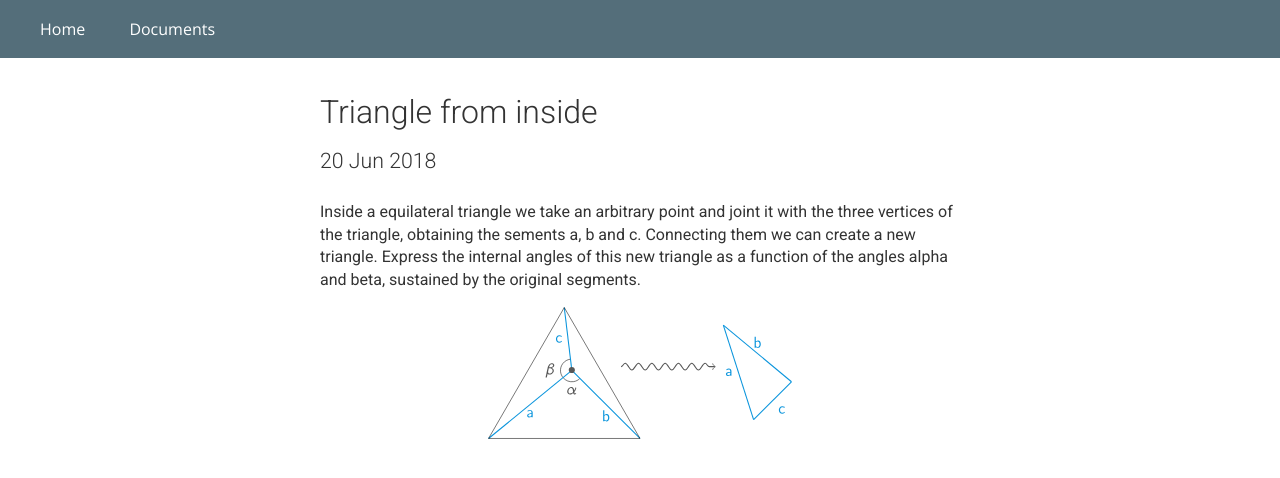
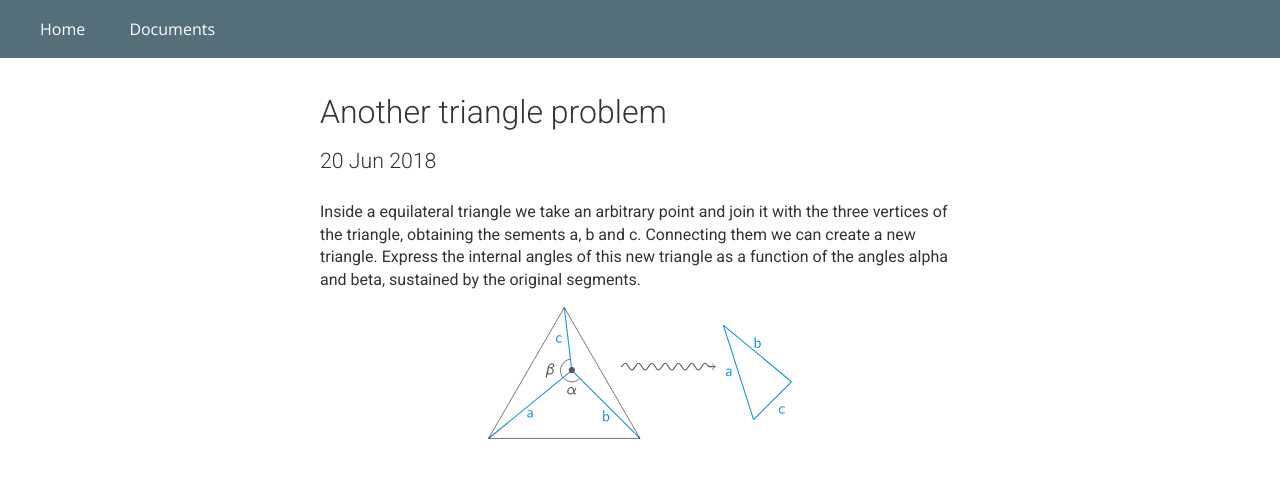
Before and after one commit to guillermobox/guillermobox.github.io, a Jekyll site: the page built from _docs/triangle.md, in a window 1280 px wide. Shown: the top 478 px of the page. Built offline with Jekyll 4.4.1, drawn with Linux system fonts in a browser that asks for light colours.

Commit message:
Small fixes to wording

```diff
--- a/_docs/triangle.md
+++ b/_docs/triangle.md
@@ -1,11 +1,11 @@
 ---
 layout: document
-title: Triangle from inside
+title: Another triangle problem
 date: 20/06/2018
 tag: math
 ---
 
-Inside a equilateral triangle we take an arbitrary point and joint it with
+Inside a equilateral triangle we take an arbitrary point and join it with
 the three vertices of the triangle, obtaining the sements a, b and c. Connecting
 them we can create a new triangle. Express the internal angles of this new triangle
 as a function of the angles alpha and beta, sustained by the original segments.
```
Also changed, not shown: _docs/circle.md (+1 -1 lines).
